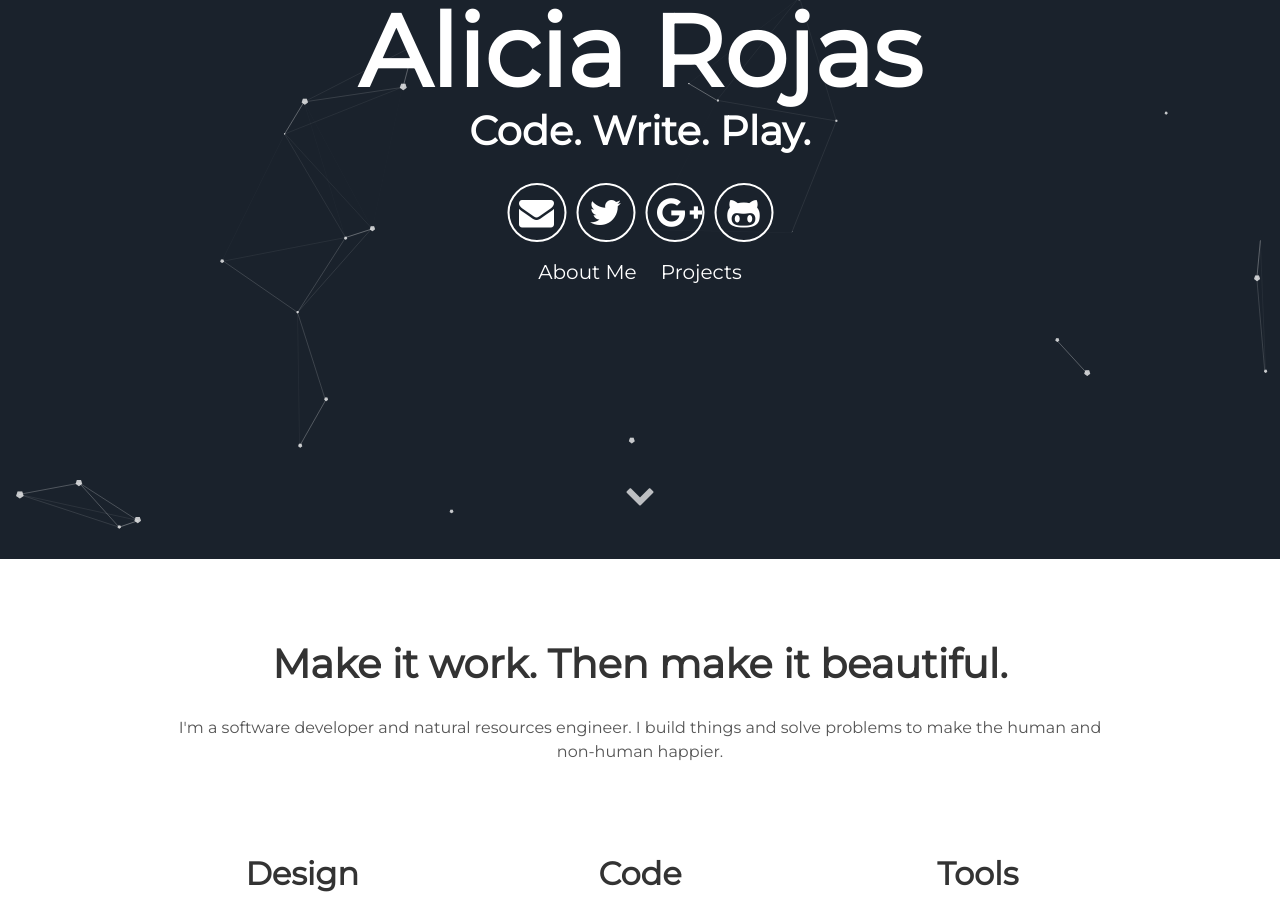
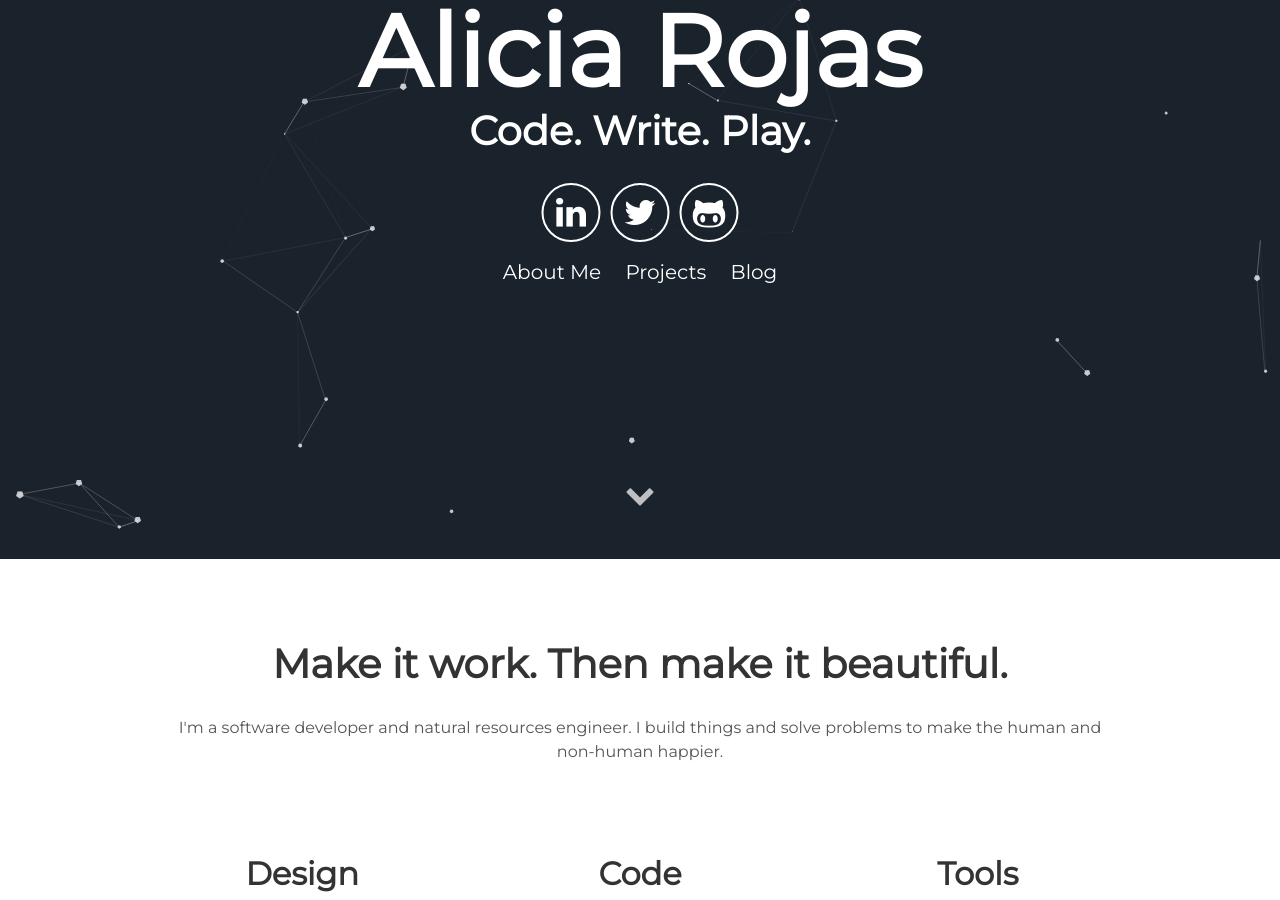
Before and after one commit to aliciapaz/aliciapaz-portfolio, a Jekyll site: the page built from index.html, in a window 1280 px wide and 900 px high, scrolled down 341 px. Built offline with Jekyll 4.4.1, drawn with Linux system fonts in a browser that asks for light colours.

Commit message:
change contact icons

```diff
--- a/_includes/header.html
+++ b/_includes/header.html
@@ -5,14 +5,15 @@
         <span class="site-description">{{site.user_title}}</span>
       </h1>
       <div class="header-icons">
-        <a aria-label="Send email" href="#"><i class="icon fa fa-envelope"></i></a>
-        <a aria-label="My Twitter" target="_blank" href="#"><i class="icon fa fa-twitter" aria-hidden="true"></i></a>
-        <a aria-label="My Google Plus" target="_blank" href="#"><i class="icon fa fa-google-plus" aria-hidden="true"></i></a>
-        <a aria-label="My Github" target="_blank" href="#"><i class="icon fa fa-github-alt" aria-hidden="true"></i></a>
+        <a aria-label="My Link" href='https://www.linkedin.com/in/aliciapazrojas/'><i class="icon fa fa-linkedin"></i></a>
+        <a aria-label="My Twitter" target="_blank" href="https://twitter.com/_alicia_paz/"><i class="icon fa fa-twitter" aria-hidden="true"></i></a>
+        <a aria-label="My Github" target="_blank" href="https://github.com/aliciapaz"><i class="icon fa fa-github-alt" aria-hidden="true"></i></a>
       </div>
       <div class="header-links">
         <a class="link" href="#about" data-scroll>About Me</a>
         <a class="link" href="#projects" data-scroll>Projects</a>
+        <a class="link" href="blog">Blog</a>
+
       </div>
   </div>
   <a class="down" href="#about" data-scroll><i class="icon fa fa-chevron-down" aria-hidden="true"></i></a>
```
